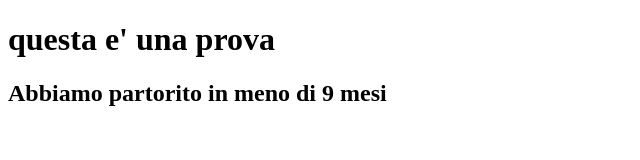
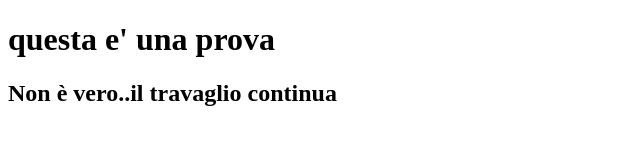
Before and after one commit to elisa95d/Primo-progetto-con-GIT, a plain HTML site: page index.html in a window 1280 px wide. Shown: the whole page, without its empty margins (0-640 px from the left). Drawn offline with Linux system fonts and the light colour scheme.

Commit message:
Travaglio

```diff
--- a/index.html
+++ b/index.html
@@ -8,6 +8,6 @@
 </head>
 <body>
     <h1>questa e' una prova</h1>
-    <h2>Abbiamo partorito in meno di 9 mesi</h2>
+    <h2>Non è vero..il travaglio continua</h2>
 </body>
 </html>
```
